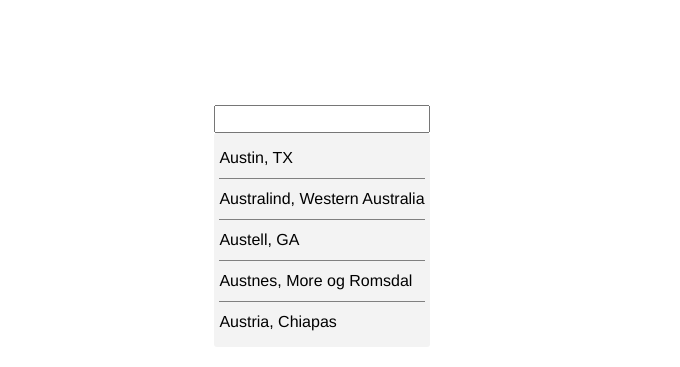
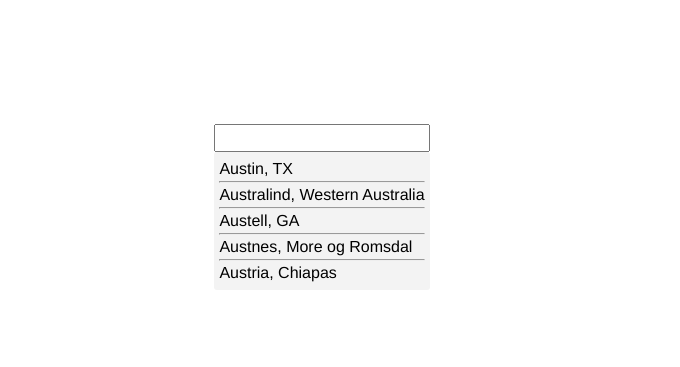
Before and after one commit to cpxx9/weather-odin, a website built with webpack: page src/template.html in a window 1280 px wide. Shown: the top 367 px of the page, without its empty margins (318-998 px from the left). Built offline with nearby package versions, Linux system fonts and the light colour scheme; no server answers.

Commit message:
changed search result style from borders to hrs

```diff
--- a/src/CSS/style.css
+++ b/src/CSS/style.css
@@ -32,25 +32,15 @@ body {
   background-color: #f3f3f3;
   display: flex;
   flex-direction: column;
-  gap: 8px;
   border-radius: 3px;
 }
 
 .results-container ul li {
-  border-bottom: 1px solid grey;
-  padding-bottom: 8px;
-}
-
-.results-container ul li:first-child {
-  padding-top: 8px;
-}
-
-.results-container ul li:last-child {
-  border-bottom: none;
+  cursor: pointer;
 }
 
 .results-container ul li:hover {
-  opacity: 0.8;
+  background-color: lightgray;
 }
 
 .content.forecast {
--- a/src/js/index.js
+++ b/src/js/index.js
@@ -177,6 +177,9 @@ function displaySearchResults(locationArray) {
         abbr !== undefined ? abbr : location.region
       }`;
       locationList.appendChild(locationWrapper);
+      if (index < locationArray.length - 1) {
+        locationList.appendChild(document.createElement('hr'));
+      }
     });
   }
 }
--- a/src/template.html
+++ b/src/template.html
@@ -16,9 +16,13 @@
     <div class="results-container">
       <ul>
         <li class="location-list-item" data-location-index="0">Austin, TX</li>
+        <hr>
         <li class="location-list-item" data-location-index="1">Australind, Western Australia</li>
+        <hr>
         <li class="location-list-item" data-location-index="2">Austell, GA</li>
+        <hr>
         <li class="location-list-item" data-location-index="3">Austnes, More og Romsdal</li>
+        <hr>
         <li class="location-list-item" data-location-index="4">Austria, Chiapas</li>
       </ul>
     </div>
```
